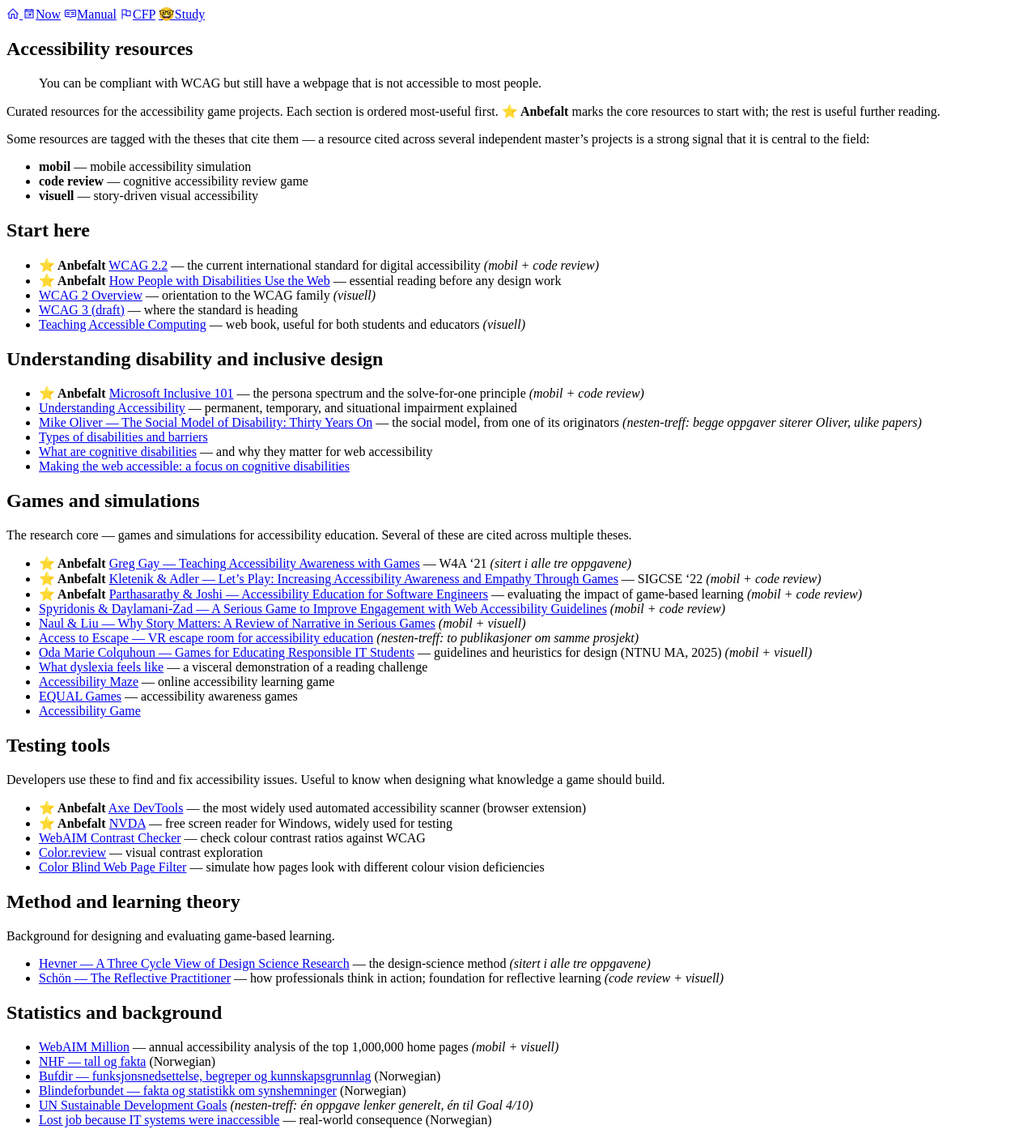
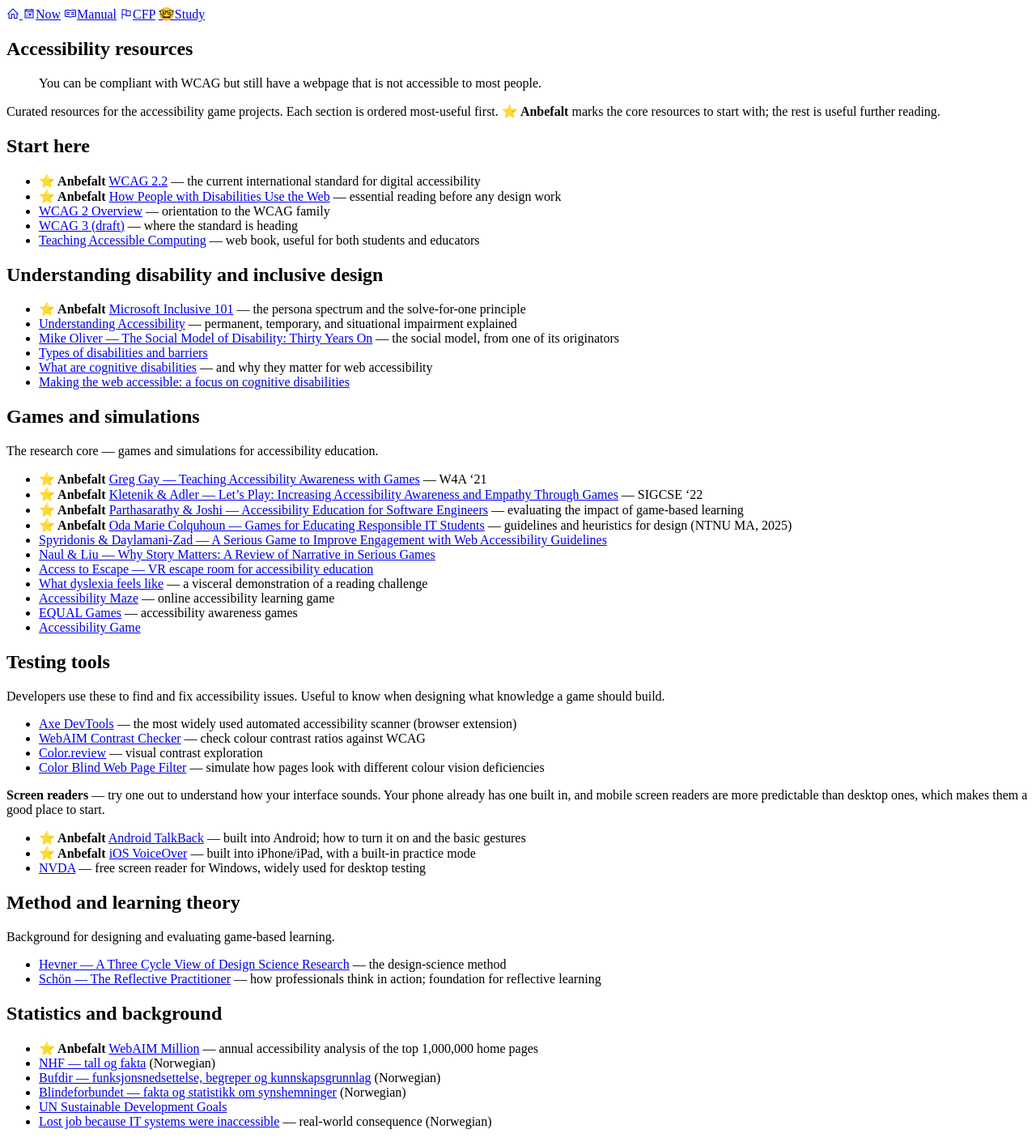
Before and after one commit to dagfrode/dagfrode.github.io, a Jekyll site: the page built from public/content/masters/projects/a11y/resources.md, in a window 1280 px wide. Shown: the whole page at 81% size. Built offline with Jekyll 4.4.1, drawn with Linux system fonts in a browser that asks for light colours; our own code applies the rules of GitHub Pages for plain Markdown files.

Commit message:
flett inn kilder

```diff
--- a/public/content/masters/projects/a11y/resources.md
+++ b/public/content/masters/projects/a11y/resources.md
@@ -4,40 +4,34 @@
 
 Curated resources for the accessibility game projects. Each section is ordered most-useful first. **⭐ Anbefalt** marks the core resources to start with; the rest is useful further reading.
 
-Some resources are tagged with the theses that cite them — a resource cited across several independent master's projects is a strong signal that it is central to the field:
-
-- **mobil** — mobile accessibility simulation
-- **code review** — cognitive accessibility review game
-- **visuell** — story-driven visual accessibility
-
 ## Start here
 
-- **⭐ Anbefalt** [WCAG 2.2](https://www.w3.org/TR/WCAG22/) — the current international standard for digital accessibility *(mobil + code review)*
+- **⭐ Anbefalt** [WCAG 2.2](https://www.w3.org/TR/WCAG22/) — the current international standard for digital accessibility
 - **⭐ Anbefalt** [How People with Disabilities Use the Web](https://www.w3.org/WAI/people-use-web/) — essential reading before any design work
-- [WCAG 2 Overview](https://www.w3.org/WAI/standards-guidelines/wcag/) — orientation to the WCAG family *(visuell)*
+- [WCAG 2 Overview](https://www.w3.org/WAI/standards-guidelines/wcag/) — orientation to the WCAG family
 - [WCAG 3 (draft)](https://www.w3.org/WAI/standards-guidelines/wcag/wcag3-intro/) — where the standard is heading
-- [Teaching Accessible Computing](https://bookish.press/tac) — web book, useful for both students and educators *(visuell)*
+- [Teaching Accessible Computing](https://bookish.press/tac) — web book, useful for both students and educators
 
 ## Understanding disability and inclusive design
 
-- **⭐ Anbefalt** [Microsoft Inclusive 101](https://inclusive.microsoft.design/) — the persona spectrum and the solve-for-one principle *(mobil + code review)*
+- **⭐ Anbefalt** [Microsoft Inclusive 101](https://inclusive.microsoft.design/) — the persona spectrum and the solve-for-one principle
 - [Understanding Accessibility](https://uxdesign.cc/understanding-accessibility-makes-you-a-better-insert-your-name-here-1f7a15c50e7f) — permanent, temporary, and situational impairment explained
-- [Mike Oliver — The Social Model of Disability: Thirty Years On](https://doi.org/10.1080/09687599.2013.818773) — the social model, from one of its originators *(nesten-treff: begge oppgaver siterer Oliver, ulike papers)*
+- [Mike Oliver — The Social Model of Disability: Thirty Years On](https://doi.org/10.1080/09687599.2013.818773) — the social model, from one of its originators
 - [Types of disabilities and barriers](https://pressbooks.library.torontomu.ca/wafd/chapter/types-of-disabilities-and-barriers/#Everyone)
 - [What are cognitive disabilities](https://www.boia.org/blog/what-are-cognitive-disabilities-and-why-are-they-important-for-web-accessibility) — and why they matter for web accessibility
 - [Making the web accessible: a focus on cognitive disabilities](https://www.tpgi.com/making-the-web-accessible-a-focus-on-cognitive-disabilities/)
 
 ## Games and simulations
 
-The research core — games and simulations for accessibility education. Several of these are cited across multiple theses.
+The research core — games and simulations for accessibility education.
 
-- **⭐ Anbefalt** [Greg Gay — Teaching Accessibility Awareness with Games](https://doi.org/10.1145/3430263.3452438) — W4A '21 *(sitert i alle tre oppgavene)*
-- **⭐ Anbefalt** [Kletenik & Adler — Let's Play: Increasing Accessibility Awareness and Empathy Through Games](https://doi.org/10.1145/3478431.3499277) — SIGCSE '22 *(mobil + code review)*
-- **⭐ Anbefalt** [Parthasarathy & Joshi — Accessibility Education for Software Engineers](https://doi.org/10.1145/3785367) — evaluating the impact of game-based learning *(mobil + code review)*
-- [Spyridonis & Daylamani-Zad — A Serious Game to Improve Engagement with Web Accessibility Guidelines](https://doi.org/10.1080/0144929X.2019.1711453) *(mobil + code review)*
-- [Naul & Liu — Why Story Matters: A Review of Narrative in Serious Games](https://doi.org/10.1177/0735633119859904) *(mobil + visuell)*
-- [Access to Escape — VR escape room for accessibility education](https://doi.org/10.1007/978-3-031-47328-9_21) *(nesten-treff: to publikasjoner om samme prosjekt)*
-- [Oda Marie Colquhoun — Games for Educating Responsible IT Students](https://nva.sikt.no/registration/0199c3879026-46fef6d2-eedf-4077-b7a8-436f0eab455b) — guidelines and heuristics for design (NTNU MA, 2025) *(mobil + visuell)*
+- **⭐ Anbefalt** [Greg Gay — Teaching Accessibility Awareness with Games](https://doi.org/10.1145/3430263.3452438) — W4A '21
+- **⭐ Anbefalt** [Kletenik & Adler — Let's Play: Increasing Accessibility Awareness and Empathy Through Games](https://doi.org/10.1145/3478431.3499277) — SIGCSE '22
+- **⭐ Anbefalt** [Parthasarathy & Joshi — Accessibility Education for Software Engineers](https://doi.org/10.1145/3785367) — evaluating the impact of game-based learning
+- **⭐ Anbefalt** [Oda Marie Colquhoun — Games for Educating Responsible IT Students](https://nva.sikt.no/registration/0199c3879026-46fef6d2-eedf-4077-b7a8-436f0eab455b) — guidelines and heuristics for design (NTNU MA, 2025)
+- [Spyridonis & Daylamani-Zad — A Serious Game to Improve Engagement with Web Accessibility Guidelines](https://doi.org/10.1080/0144929X.2019.1711453)
+- [Naul & Liu — Why Story Matters: A Review of Narrative in Serious Games](https://doi.org/10.1177/0735633119859904)
+- [Access to Escape — VR escape room for accessibility education](https://doi.org/10.1007/978-3-031-47328-9_21)
 - [What dyslexia feels like](https://geon.github.io/programming/2016/03/03/dsxyliea) — a visceral demonstration of a reading challenge
 - [Accessibility Maze](https://games.de.torontomu.ca/amaze/#/) — online accessibility learning game
 - [EQUAL Games](https://gooddesignforall.com/index.html) — accessibility awareness games
@@ -47,24 +41,29 @@ The research core — games and simulations for accessibility education. Several
 
 Developers use these to find and fix accessibility issues. Useful to know when designing what knowledge a game should build.
 
-- **⭐ Anbefalt** [Axe DevTools](https://www.deque.com/axe/devtools/) — the most widely used automated accessibility scanner (browser extension)
-- **⭐ Anbefalt** [NVDA](https://www.nvaccess.org/download/) — free screen reader for Windows, widely used for testing
+- [Axe DevTools](https://www.deque.com/axe/devtools/) — the most widely used automated accessibility scanner (browser extension)
 - [WebAIM Contrast Checker](https://webaim.org/resources/contrastchecker/) — check colour contrast ratios against WCAG
 - [Color.review](https://color.review/) — visual contrast exploration
 - [Color Blind Web Page Filter](https://www.toptal.com/designers/colorfilter) — simulate how pages look with different colour vision deficiencies
+
+**Screen readers** — try one out to understand how your interface sounds. Your phone already has one built in, and mobile screen readers are more predictable than desktop ones, which makes them a good place to start.
+
+- **⭐ Anbefalt** [Android TalkBack](https://support.google.com/accessibility/android/answer/6283677) — built into Android; how to turn it on and the basic gestures
+- **⭐ Anbefalt** [iOS VoiceOver](https://support.apple.com/guide/iphone/turn-on-and-practice-voiceover-iph3e2e415f/ios) — built into iPhone/iPad, with a built-in practice mode
+- [NVDA](https://www.nvaccess.org/download/) — free screen reader for Windows, widely used for desktop testing
 
 ## Method and learning theory
 
 Background for designing and evaluating game-based learning.
 
-- [Hevner — A Three Cycle View of Design Science Research](https://aisel.aisnet.org/sjis/vol19/iss2/4/) — the design-science method *(sitert i alle tre oppgavene)*
-- [Schön — The Reflective Practitioner](https://www.routledge.com/The-Reflective-Practitioner-How-Professionals-Think-in-Action/Schon/p/book/9781857423198) — how professionals think in action; foundation for reflective learning *(code review + visuell)*
+- [Hevner — A Three Cycle View of Design Science Research](https://aisel.aisnet.org/sjis/vol19/iss2/4/) — the design-science method
+- [Schön — The Reflective Practitioner](https://www.routledge.com/The-Reflective-Practitioner-How-Professionals-Think-in-Action/Schon/p/book/9781857423198) — how professionals think in action; foundation for reflective learning
 
 ## Statistics and background
 
-- [WebAIM Million](https://webaim.org/projects/million/) — annual accessibility analysis of the top 1,000,000 home pages *(mobil + visuell)*
+- **⭐ Anbefalt** [WebAIM Million](https://webaim.org/projects/million/) — annual accessibility analysis of the top 1,000,000 home pages
 - [NHF — tall og fakta](https://nhf.no/for-tillitsvalgte/abc-om-nhf/tall-og-fakta/) (Norwegian)
 - [Bufdir — funksjonsnedsettelse, begreper og kunnskapsgrunnlag](https://www.bufdir.no/statistikk-og-analyse/funksjonsnedsettelse/begreper-kunnskapsgrunnlag/) (Norwegian)
 - [Blindeforbundet — fakta og statistikk om synshemninger](https://www.blindeforbundet.no/oyehelse-og-synshemninger/fakta-og-statistikk-om-synshemninger) (Norwegian)
-- [UN Sustainable Development Goals](https://www.undp.org/sustainable-development-goals) *(nesten-treff: én oppgave lenker generelt, én til Goal 4/10)*
+- [UN Sustainable Development Goals](https://www.undp.org/sustainable-development-goals)
 - [Lost job because IT systems were inaccessible](https://www.nrk.no/trondelag/birgit-risholt-blei-ufor-fra-jobben-i-sintef-mot-sin-vilje-_-it-systema-er-ikkje-universelt-utforma-1.17661414) — real-world consequence (Norwegian)
```
Also changed, not shown: public/content/masters/projects/a11y/intro.md (+8 -32 lines).
